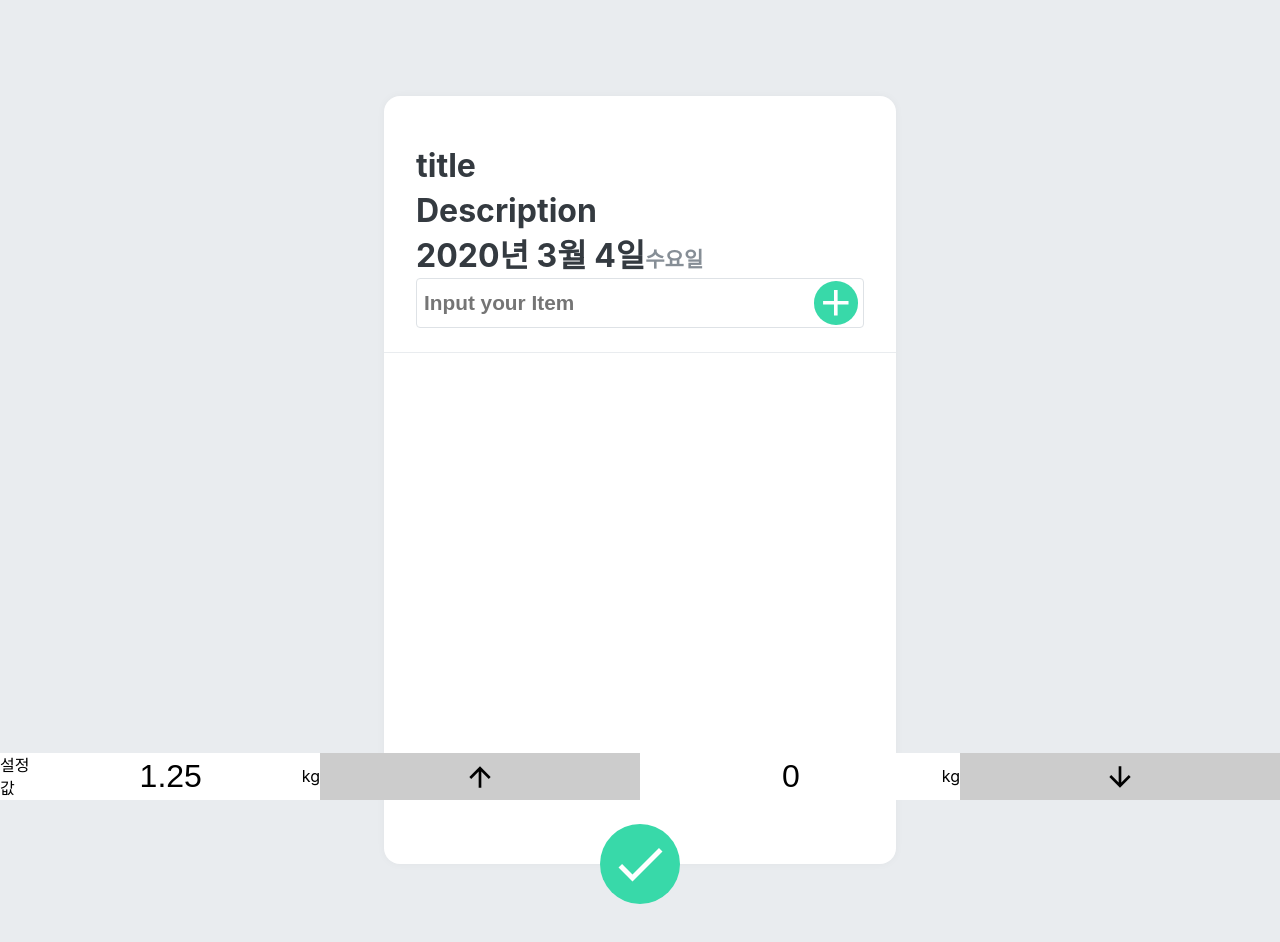
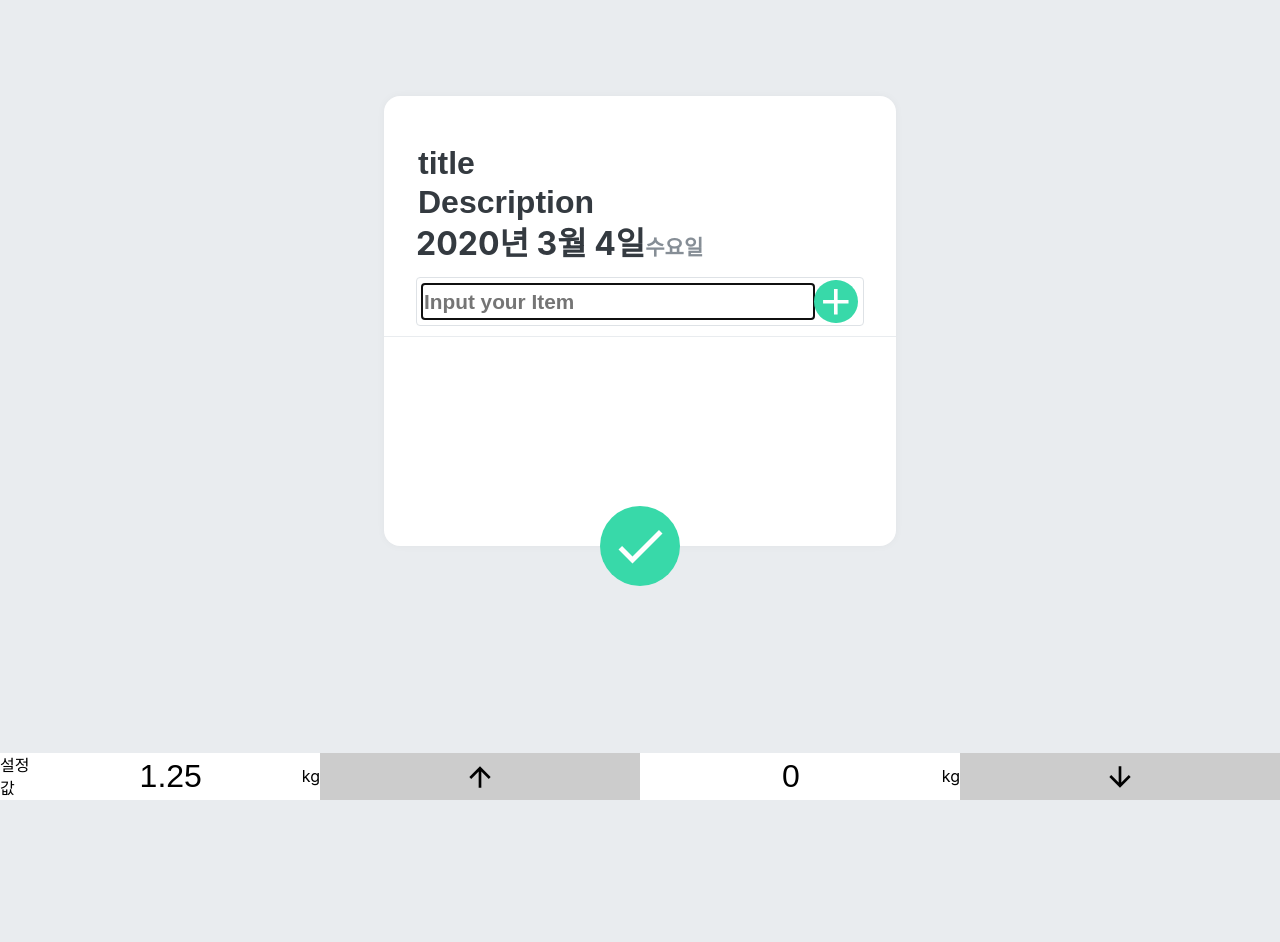
Before and after one commit to mooniljoo/web_my_workout_report, a React (Create React App) app: page / in a window 1280 px wide. Shown: the top 942 px of the page. After the commit the page ends 800 px from the top, so only its background shows below. Built offline with nearby package versions, Linux system fonts and the light colour scheme.

Commit message:
edit기능 구현중

```diff
--- a/src/App.scss
+++ b/src/App.scss
@@ -15,7 +15,7 @@ body {
 }
 .MWR-wrapper {
   width: 512px;
-  min-height: 768px;
+  min-height: 450px;
 
   position: relative; /* 추후 박스 하단에 추가 버튼을 위치시키기 위한 설정 */
   background: white;
--- a/src/components/CreateWorkoutItem.js
+++ b/src/components/CreateWorkoutItem.js
@@ -27,6 +27,7 @@ function CreateWorkoutItem({ id }) {
         placeholder="Input your Item"
         onChange={onChange}
         required
+        autoFocus
       />
       <Button type="submit">
         <MdAdd size="100%" />
@@ -34,7 +35,6 @@ function CreateWorkoutItem({ id }) {
     </Form>
   );
 }
-
 const Form = styled.form`
   display: flex;
   justify-content: center;
--- a/src/components/RoutineHead.js
+++ b/src/components/RoutineHead.js
@@ -1,40 +1,114 @@
-import React from "react";
+import React, { useRef, useEffect, useState } from "react";
 import styled, { css } from "styled-components";
 import CreateWorkoutItem from "./CreateWorkoutItem";
-//import { MdEdit } from "react-icons/md";
+import { MdEdit, MdDone } from "react-icons/md";
+
+const useScroll = () => {
+  const [state, setState] = useState({
+    x: 0,
+    y: 0
+  });
+
+  const onScroll = () => {
+    setState({ y: window.scrollY, x: window.scrollX });
+  };
+  useEffect(() => {
+    window.addEventListener("scroll", onScroll);
+    return () => window.removeEventListener("scroll", onscroll);
+  }, []);
+  return state;
+};
 
 function RoutineHead({ routine }) {
-  const today = new Date();
-  const dateString = today.toLocaleDateString("ko-KR", {
-    year: "numeric",
-    month: "long",
-    day: "numeric"
+  const [inputs, setInputs] = useState({
+    title: routine.title,
+    desc: routine.desc
   });
-  const dayName = today.toLocaleDateString("ko-KR", { weekday: "long" });
+  const { title, desc } = inputs;
+  const [readonly, setReadOnly] = useState(true);
+  const [toggle, setToggle] = useState(false);
+  const { y } = useScroll();
 
+  const onChange = e => {
+    const { title, desc } = e.target;
+    console.log(e.target);
+    setInputs({ ...inputs, [title]: title, [desc]: desc });
+  };
+  const EditTitle = () => {
+    setReadOnly(!readonly);
+  };
+  const test = e => {
+    console.log(e.target);
+  };
   return (
     <RoutineHeadBlock>
-      <h2>{routine.title}</h2>
-      <h2>{routine.desc}</h2>
+      <RoutineHeadLine>
+        <Input
+          type="text"
+          value={title}
+          onChange={onChange}
+          onMouseOver={test}
+          readOnly={readonly}
+        />
+        {/* {readonly ? (
+          <MdEdit onClick={EditTitle} />
+        ) : (
+          <MdDone onClick={setReadOnly} />
+        )} */}
+      </RoutineHeadLine>
+      <RoutineHeadLine>
+        <Input
+          type="text"
+          value={desc}
+          onChange={onChange}
+          readOnly={readonly}
+        />
+        {/* {readonly ? (
+          <MdEdit onClick={EditTitle} />
+        ) : (
+          <MdDone onClick={setReadOnly} />
+        )} */}
+      </RoutineHeadLine>
       <h2>
-        {dateString}
-        <span className="day">{dayName}</span>
+        {routine.createdAt}
+        <span className="day">{routine.dayName}</span>
       </h2>
-      <CreateWorkoutItem onCreate={routine} />
+      <CreateWorkoutItemBlock
+        style={{ position: y > 224 ? "fixed" : "static" }}
+      >
+        <CreateWorkoutItem onCreate={routine} />
+      </CreateWorkoutItemBlock>
     </RoutineHeadBlock>
   );
 }
-
+const RoutineHeadLine = styled.h2`
+  display: flex;
+  align-items: center;
+`;
+const CreateWorkoutItemBlock = styled.div`
+  padding-left: 32px;
+  padding-right: 32px;
+  top: 0;
+  padding-top: 10px;
+  padding-bottom: 10px;
+  border-bottom: 1px solid #e9ecef;
+  background: #fff;
+`;
+const Input = styled.input`
+  width: 100%;
+  height: 100%;
+  border: none;
+  color: #343a40;
+  font-weight: bold;
+`;
 const RoutineHeadBlock = styled.div`
   padding-top: 48px;
-  padding-left: 32px;
-  padding-right: 32px;
-  padding-bottom: 24px;
-  border-bottom: 1px solid #e9ecef;
   h2 {
     margin: 0;
     font-size: 2rem;
     color: #343a40;
+    padding-left: 32px;
+    padding-right: 32px;
   }
   .day {
     margin-top: 4px;
--- a/src/modules/routines.js
+++ b/src/modules/routines.js
@@ -47,6 +47,7 @@ const initialState = {
     id: DATE,
     title: "title",
     createdAt: dateString,
+    dayName: dayName,
     desc: "Description",
     workoutItems: {
       // squat: {
```
